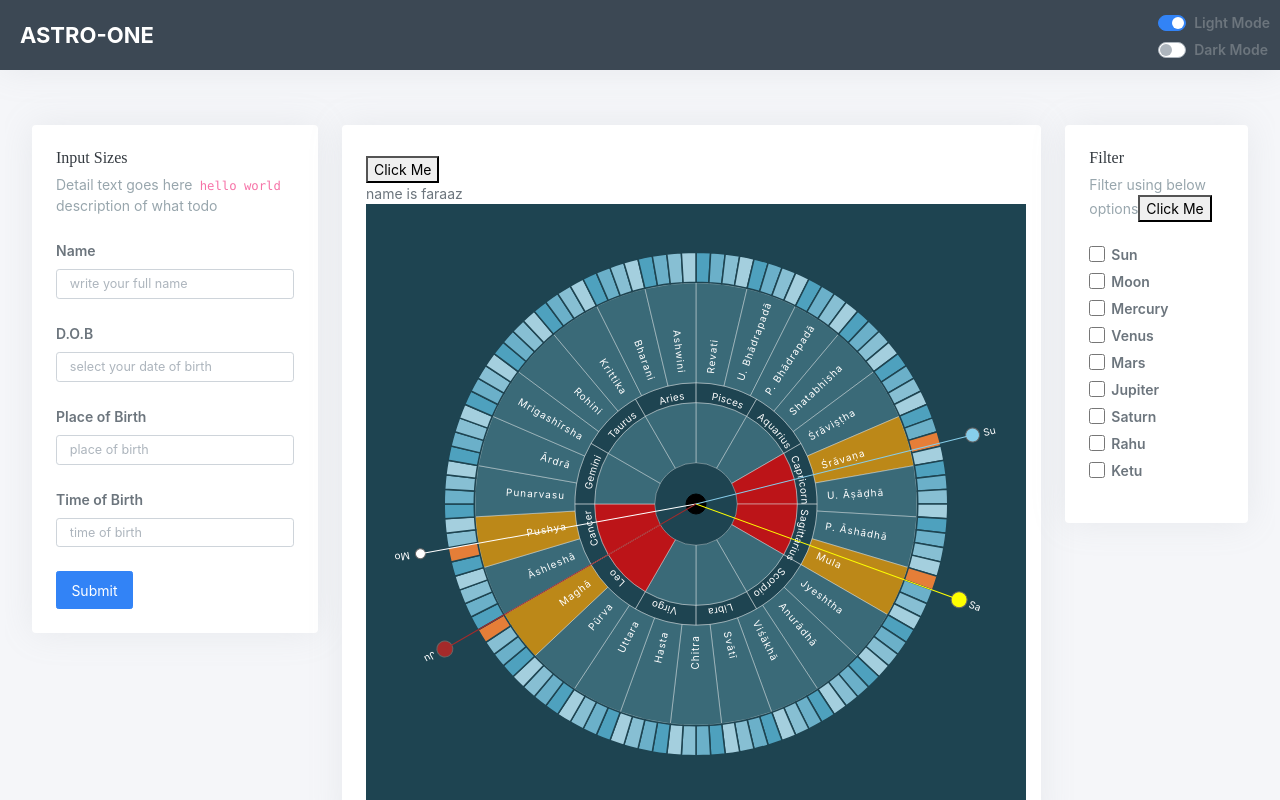
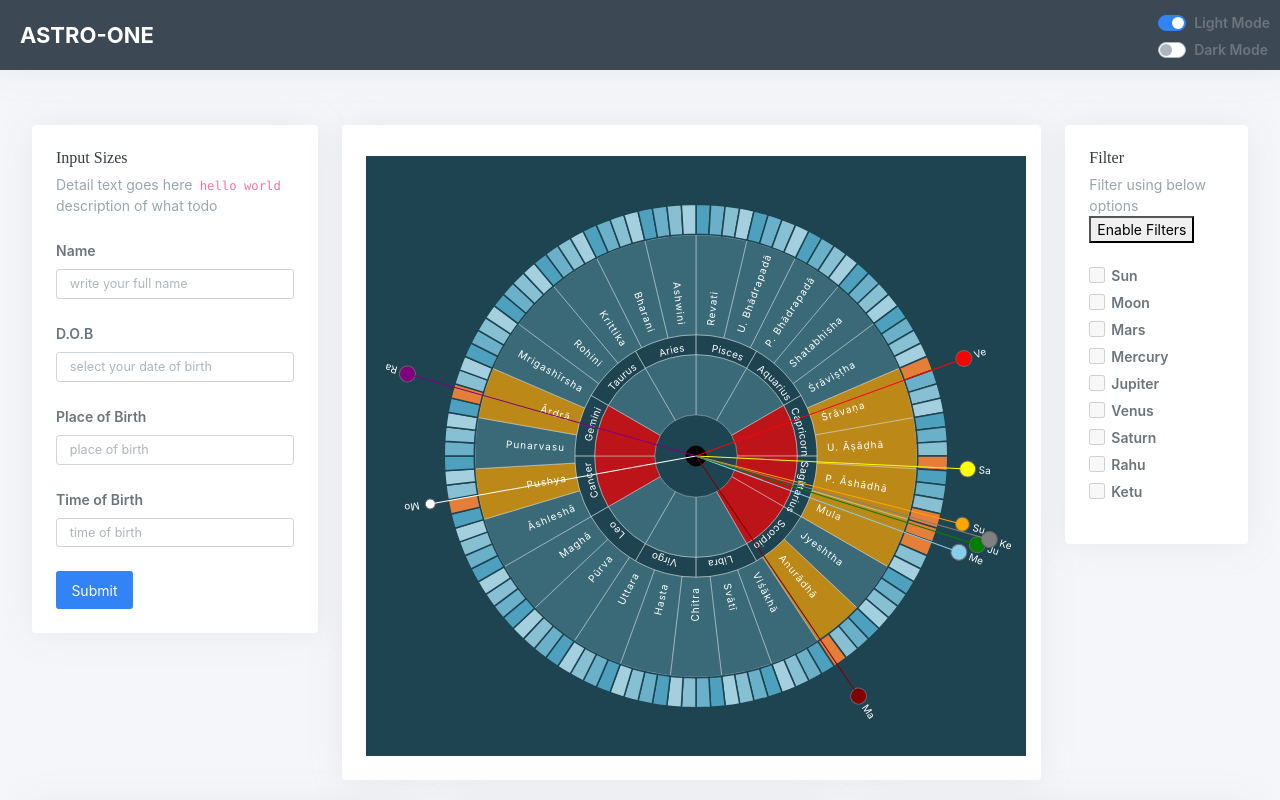
Before and after one commit to Vinaybits/ASTRO-D3-REACT, a React (Create React App) app: page / in a window 1280 px wide. Shown: the top 800 px of the page. Built offline with nearby package versions, Linux system fonts and the light colour scheme; a web font is replaced by a local one.

Commit message:
d3 graph with state all checkbox filters set

```diff
--- a/src/components/sideoptions.jsx
+++ b/src/components/sideoptions.jsx
@@ -19,10 +19,10 @@ class Sideoptions extends Component{
     render(){
         const Su = this.state.innitialState[0].value;
         const Mo = this.state.innitialState[1].value;
-        const Me = this.state.innitialState[2].value;
-        const Ve = this.state.innitialState[3].value;
-        const Ma = this.state.innitialState[4].value;
-        const Ju = this.state.innitialState[5].value;
+        const Ma = this.state.innitialState[2].value;
+        const Me = this.state.innitialState[3].value;
+        const Ju = this.state.innitialState[4].value;
+        const Ve = this.state.innitialState[5].value;
         const Sa = this.state.innitialState[6].value;
         const Ra = this.state.innitialState[7].value;
         const Ke = this.state.innitialState[8].value;
@@ -38,14 +38,15 @@ class Sideoptions extends Component{
                                                         <h4 class="header-title">Filter</h4>
                                                         <p class="sub-header">
                                                             Filter using below options
-                                                            <button>Click Me</button>
+                                                            <button  onClick={() => this.props.onchange_('')}>Enable Filters</button>
                                                         </p>
                                                        <div className="form-group">
                                                            <div className="mb-1 custom-checkbox">
                                                                <input type="checkbox" className="mr-1"
                                                                 checked={Su}
                                                                 onChange={() => this.props.onchange_('0')}
-                                                                name="Su" id="0"/>
+                                                                disabled={this.state.innitialState[0].disabled}
+                                                                name="Su"/>
                                                                  <label> Sun </label>
 
 
@@ -54,47 +55,63 @@ class Sideoptions extends Component{
                                                            <div className="custom-checkbox mb-1">
                                                                <input type="checkbox" className="mr-1" checked={Mo}
                                                                 onChange={() => this.props.onchange_('1')}
-                                                                id="2" name="Mo"  ></input>
+                                                                disabled={this.state.innitialState[1].disabled}
+                                                                name="Mo"  ></input>
                                                                <label > Moon </label>
                                                            </div>
+
+                                                           <div className="custom-checkbox mb-1">
+                                                               <input type="checkbox" className="mr-1" checked={Ma}
+                                                                onChange={() => this.props.onchange_('2')}
+                                                                disabled={this.state.innitialState[2].disabled}
+                                                                name="Ma"></input>
+                                                               <label > Mars </label>
+                                                           </div>
+
                                                            <div className="custom-checkbox mb-1">
                                                                <input type="checkbox"
                                                                 className="mr-1"
                                                                 checked={Me}
-                                                                onChange={() => this.props.onchange_('2')}
-
-                                                                id="3"
+                                                                onChange={() => this.props.onchange_('3')}
+                                                                disabled={this.state.innitialState[3].disabled}
                                                                 name="Me"></input>
                                                                <label > Mercury </label>
                                                            </div>
                                                            <div className="custom-checkbox mb-1">
-                                                               <input type="checkbox" className="mr-1" checked={Ve}
-                                                                onChange={() => this.props.onchange_('3')} id="4" name="Ve"></input>
-                                                               <label > Venus </label>
-                                                           </div>
-                                                           <div className="custom-checkbox mb-1">
-                                                               <input type="checkbox" className="mr-1" checked={Ma}
-                                                                onChange={() => this.props.onchange_('4')} id="5" name="Ma"></input>
-                                                               <label > Mars </label>
-                                                           </div>
-                                                           <div className="custom-checkbox mb-1">
                                                                <input type="checkbox" className="mr-1" checked={Ju}
-                                                                onChange={() => this.props.onchange_('5')} id="6" name="Ju"></input>
+                                                                onChange={() => this.props.onchange_('4')}
+                                                                disabled={this.state.innitialState[4].disabled}
+                                                                name="Ju"></input>
                                                                <label > Jupiter </label>
                                                            </div>
                                                            <div className="custom-checkbox mb-1">
+                                                               <input type="checkbox" className="mr-1" checked={Ve}
+                                                                onChange={() => this.props.onchange_('5')}
+                                                                disabled={this.state.innitialState[5].disabled}
+                                                                name="Ve"></input>
+                                                               <label > Venus </label>
+                                                           </div>
+
+
+                                                           <div className="custom-checkbox mb-1">
                                                                <input type="checkbox" className="mr-1" checked={Sa}
-                                                                onChange={() => this.props.onchange_('6')} id="7" name="Sa"></input>
+                                                                onChange={() => this.props.onchange_('6')}
+                                                                disabled={this.state.innitialState[6].disabled}
+                                                                name="Sa"></input>
                                                                <label > Saturn </label>
                                                            </div>
                                                            <div className="custom-checkbox mb-1">
                                                                <input type="checkbox" className="mr-1" checked={Ra}
-                                                                onChange={() => this.props.onchange_('7')} id="8" name="Ra"></input>
+                                                                onChange={() => this.props.onchange_('7')}
+                                                                disabled={this.state.innitialState[7].disabled}
+                                                                name="Ra"></input>
                                                                <label > Rahu </label>
                                                            </div>
                                                            <div className="custom-checkbox mb-1">
                                                                <input type="checkbox" className="mr-1" checked={Ke}
-                                                                onChange={() => this.props.onchange_('8')} id="9" name="Ke"></input>
+                                                                onChange={() => this.props.onchange_('8')}
+                                                                disabled={this.state.innitialState[8].disabled}
+                                                                name="Ke"></input>
                                                                <label > Ketu </label>
                                                            </div>
                                                        </div>
--- a/src/d3/chart.jsx
+++ b/src/d3/chart.jsx
@@ -7,11 +7,8 @@ class BarChart extends Component {
     constructor(props) {
 
         super(props);
-
-        const planets1 = this.props.data;
         this.state ={
-            planets : planets1,
-            name: "faraaz"
+            planets : this.props.data
 
         };
 
@@ -23,7 +20,7 @@ class BarChart extends Component {
 
     componentDidMount() {
 
-        this.astro_wheel(this.state.planets);
+        this.astro_wheel(this.props.data);
     }
     astro_wheel(planets){
 
@@ -682,7 +679,7 @@ class BarChart extends Component {
 
     componentDidUpdate(){
         d3.selectAll("svg").remove();
-        this.astro_wheel(this.state.planets);
+        this.astro_wheel(this.props.data);
     }
 
     handleClick = () =>{
@@ -720,15 +717,14 @@ class BarChart extends Component {
 
 
         ];
-        this.setState({planets: planets2 , name:"Faraaz Khan"})
+       // this.setState({planets: planets2 , name:"Faraaz Khan"})
 
     }
 
 
     render() {
         return <>
-            <button onClick={this.handleClick}>Click Me</button>
-    <div>name is {this.state.name}</div>
+
             <div ref={this.myRef} ></div>
         </>
     }
--- a/src/layout/contentlayout.jsx
+++ b/src/layout/contentlayout.jsx
@@ -8,7 +8,7 @@ const Contentlayout = () => {
 
   const planet_init = [
     {
-    R: 280,
+    R: 270,
     r: 5,
     speed: -1.60,
     phi0: 35,
@@ -17,49 +17,101 @@ const Contentlayout = () => {
     name: "Mo",
     moons: [] // mercury
 }, {
-    R: 280,
+    R: 272,
     r: 8,
     speed: -1.60,
     phi0: 35,
     color: 'yellow',
-    degree: 250,
+    degree: 267.24,
     name: "Sa",
     moons: [] // mercury
 }, {
-    R: 285,
+    R: 275,
     r: 7,
     speed: -2.60,
     phi0: 135,
-    color: 'skyblue',
-    degree: 284,
+    color: 'orange',
+    degree: 255.64,
     name: "Su",
     moons: [] // mercury
-}, {
-    R: 290,
+},
+{
+  R: 280,
+  r: 8,
+  speed: -1.60,
+  phi0: 25,
+  color: 'skyblue',
+  degree: 249.89,
+  name: "Me",
+  moons: [] // mercury
+},
+{
+  R: 285,
+  r: 8,
+  speed: -1.60,
+  phi0: 25,
+  color: 'red',
+  degree: 290,
+  name: "Ve",
+  moons: [] // mercury
+},
+{
+  R: 290,
+  r: 8,
+  speed: -1.60,
+  phi0: 25,
+  color: 'maroon',
+  degree: 214.1,
+  name: "Ma",
+  moons: [] // mercury
+},{
+    R: 295,
     r: 8,
     speed: -1.60,
     phi0: 25,
-    color: 'brown',
-    degree: 120,
+    color: 'green',
+    degree: 252.49,
     name: "Ju",
     moons: [] // mercury
 },
+{
+  R: 300,
+  r: 8,
+  speed: -2.60,
+  phi0: 25,
+  color: 'purple',
+  degree: 74.12,
+  name: "Ra",
+  moons: [] // mercury
+},
+{
+  R: 305,
+  r: 8,
+  speed: 1.60,
+  phi0: 35,
+  color: 'grey',
+  degree: 254.12,
+  name: "Ke",
+  moons: [] // mercury
+}
 ];
   const planets_filter_init = [
-    {name:'Su' ,value:false},
-    {name:'Mo' ,value:false},
-    {name:'Me' ,value:false},
-    {name:'Ve' ,value:false},
-    {name:'Ma' ,value:false},
-    {name:'Ju' ,value:false},
-    {name:'Sa' ,value:false},
-    {name:'Ra' ,value:false},
-    {name:'Ke' ,value:false}
+    {name:'Su' ,value:false, disabled:true},
+    {name:'Mo' ,value:false, disabled:true},
+    {name:'Ma' ,value:false, disabled:true},
+    {name:'Me' ,value:false, disabled:true},
+    {name:'Ju' ,value:false, disabled:true},
+    {name:'Ve' ,value:false, disabled:true},
+    {name:'Sa' ,value:false, disabled:true},
+    {name:'Ra' ,value:false, disabled:true},
+    {name:'Ke' ,value:false, disabled:true}
   ];
 
   const[planetdata , setPlanetdata] = useState(planet_init);
   const[planetnames , setPlanetnames] = useState(planets_filter_init);
   console.log("this is mine " + planetnames);
+
+
 
   useEffect(() => {
     setCheckboxState();
@@ -71,33 +123,56 @@ const Contentlayout = () => {
       for (var j=0; j< planetnames.length; j++){
         if(planetnames[j].name === planetdata[i].name){
           planetnames[j].value = true;
+          planetnames[j].disabled = false;
 
         }
       }
     }
-
    //console.log("check box state"+planetnames);
   }
   const onChange = (values) =>{
-  //   let list = [];
-  //   setPlanetnames(list);
+     let isTrue='';
+     var count = 1;
+     let check_name ='';
      let newList = [...planetnames];
-     let isTrue = newList[values].value;
+     if(values === ''){
 
+     }
+     else{
+      isTrue = newList[values].value;
+      check_name = newList[values].name;
      if(isTrue === true){
       newList[values].value = false;
 
      }
+
     else{
       //alert("false");
       newList[values].value = true;
     }
 
-  //  setPlanetnames(list);
-  //let newList = [...planetnames]; // copying the old datas array
-  //newList[values].value = false; // replace e.target.value with whatever you want to change it to
+
+  }
+
   setPlanetnames(newList);
 
+  console.log(check_name + "-"+count+2 + isTrue);
+  if(values !== ''){
+    setplanetdata_state(isTrue,check_name);
+  }
+
+
+  //check for the planet_data and make chnages in data
+
+  //check the name of checkbox clicked
+
+
+}
+
+const setplanetdata_state = (value,name) =>{
+  let newPlanetData = planet_init;
+  newPlanetData = newPlanetData.filter(item => item.name === name);
+  setPlanetdata(newPlanetData);
 
 }
 
```
